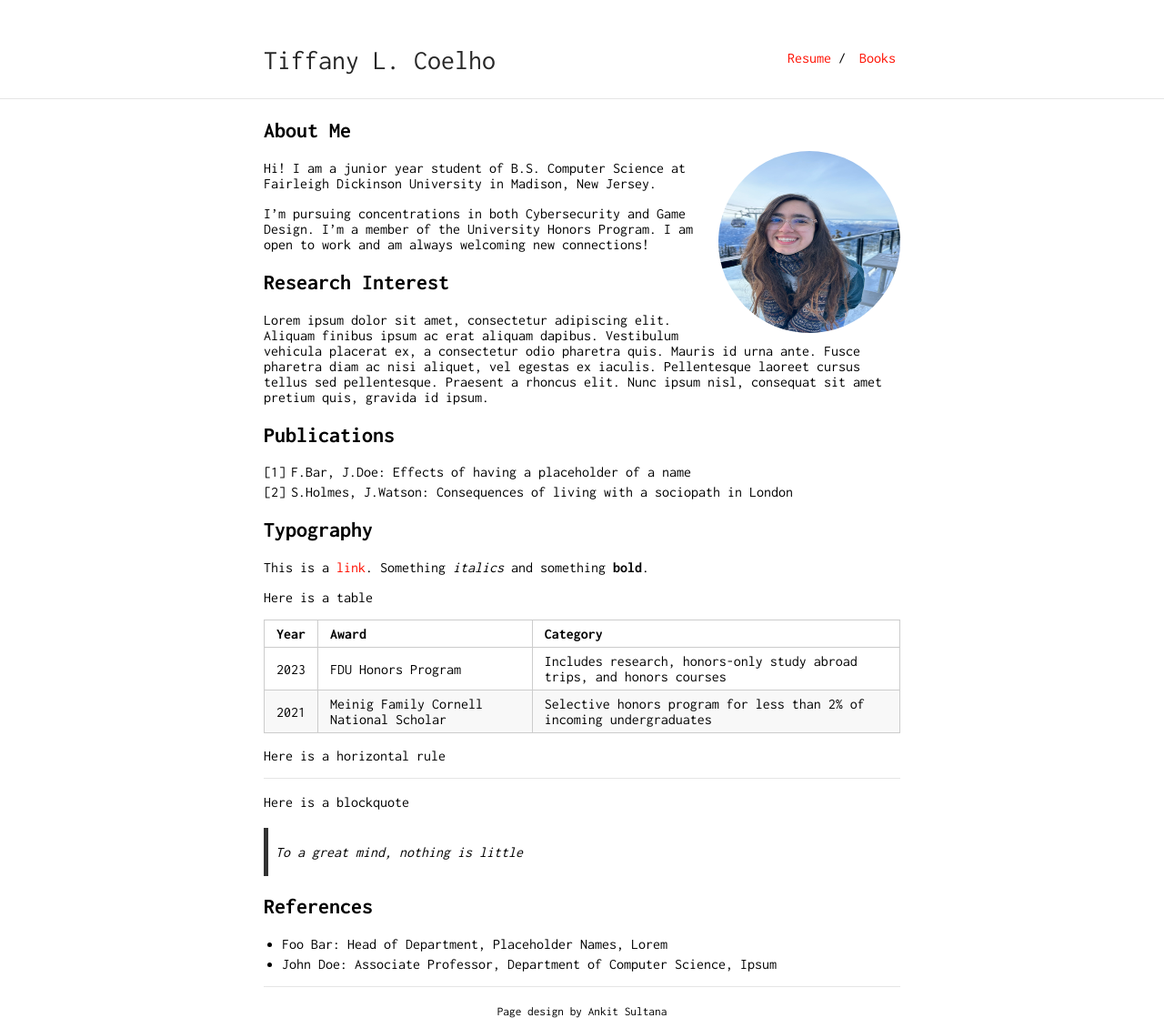
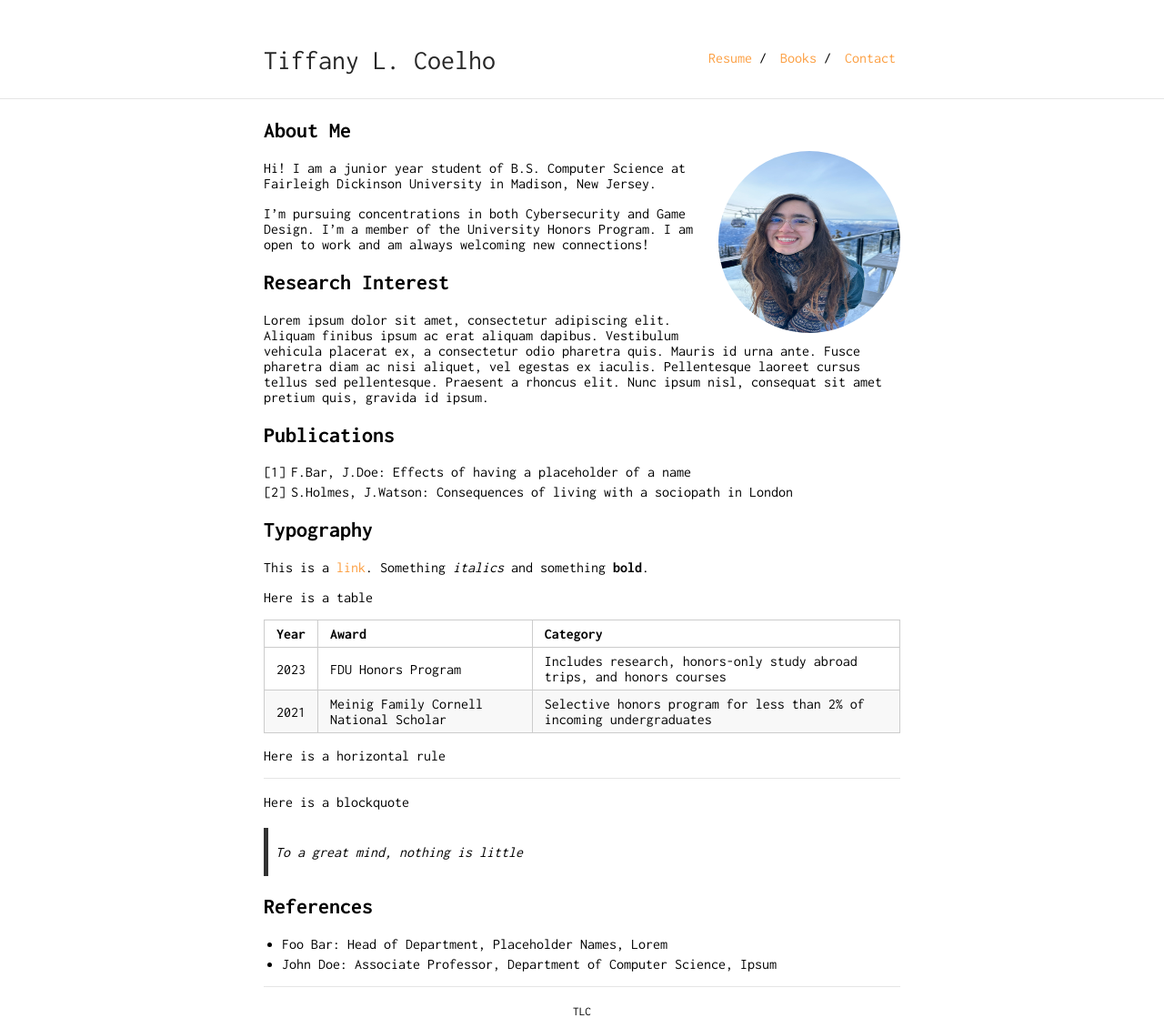
Before and after one commit to tiffanylakecoelho/tiffanylakecoelho.github.io, a Jekyll site: the page built from index.md, in a window 1280 px wide. Shown: the whole page at 91% size. Built offline with Jekyll 4.4.1, drawn with Linux system fonts in a browser that asks for light colours; our own code applies the rules of GitHub Pages for plain Markdown files.

Commit message:
small edits

```diff
--- a/_config.yml
+++ b/_config.yml
@@ -9,7 +9,7 @@ tracking_id: #
 
 footer: yes
 footer_url: "https://github.com/tiffanylakecoelho"
-footer_text: "Page design by Ankit Sultana"
+footer_text: "TLC"
 
 sass:
     style: compressed
@@ -18,7 +18,7 @@ sass:
 nav:
  - name: "Resume"
    link: "resume"
+ - name: "Books"
+   link: "books"
  - name: "Contact"
    link: "contact"
-   name: "Books"
-   link: "books"
--- a/_sass/vars.scss
+++ b/_sass/vars.scss
@@ -2,7 +2,7 @@
  * Customization Variables
  */
 
-$accent: #FF0F00;
+$accent: #fc9f42;
 $image-size: 85px;
 
 /*
```
